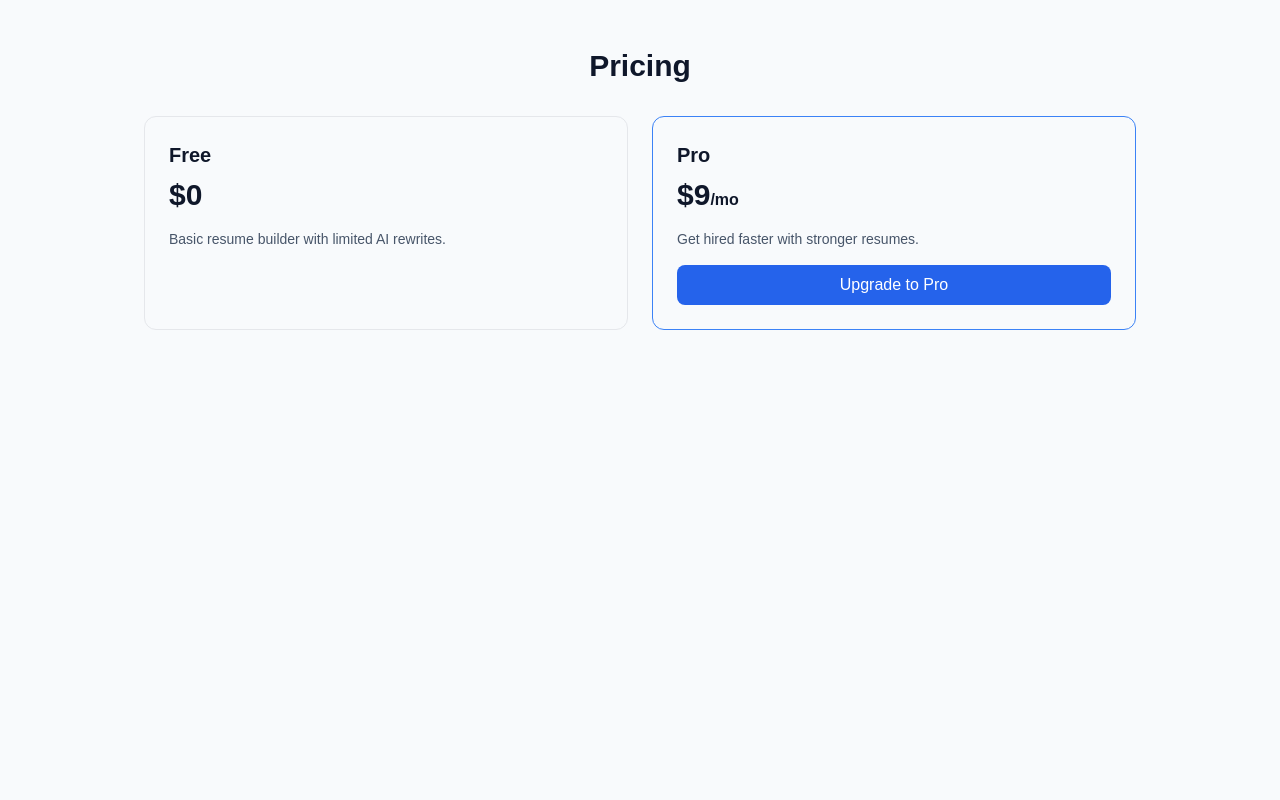
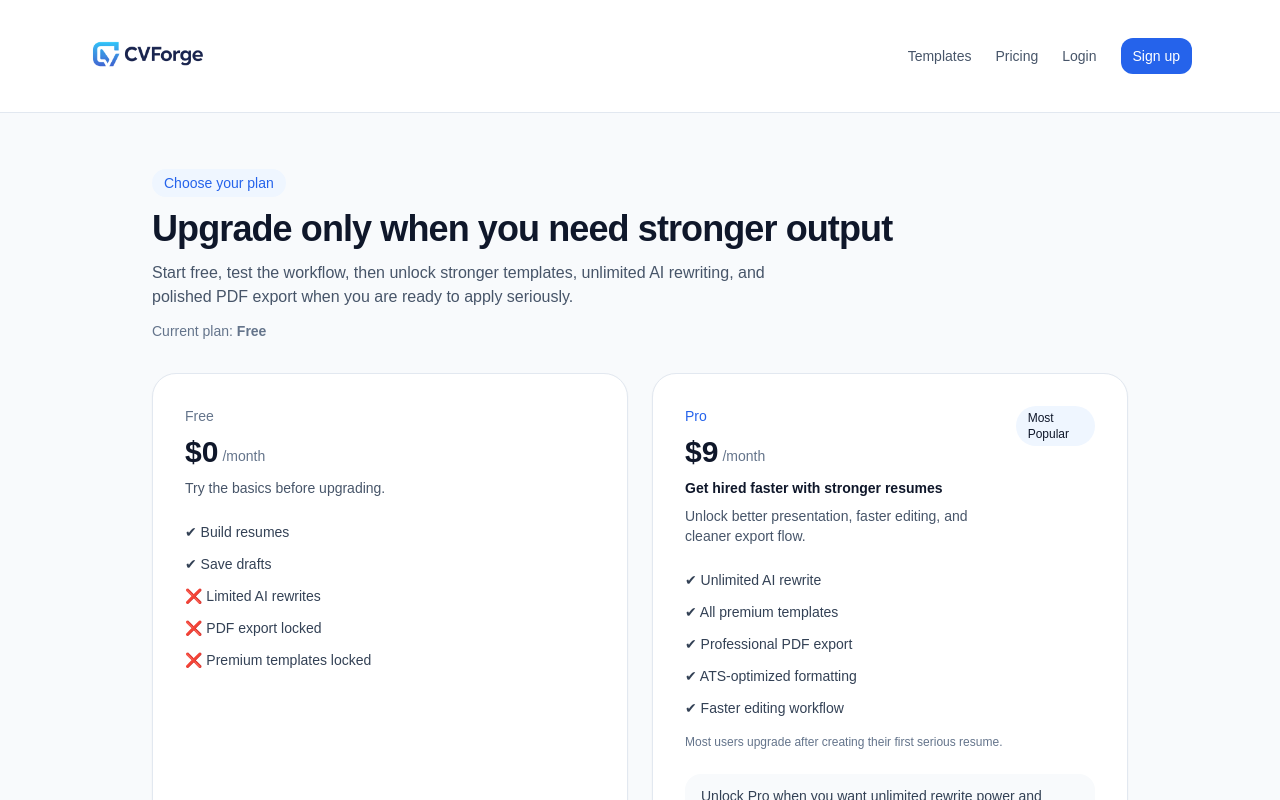
Before and after one commit to kalex-313/resume-mvp, a Next.js app: page /pricing in a window 1280 px wide. Shown: the top 800 px of the page. Built offline with nearby package versions, Linux system fonts and the light colour scheme; no server answers.

Commit message:
Restore pricing page

```diff
--- a/src/app/pricing/page.tsx
+++ b/src/app/pricing/page.tsx
@@ -1,34 +1,183 @@
 import Link from "next/link";
+import { SiteHeader } from "@/components/layout/site-header";
+import { SiteFooter } from "@/components/layout/site-footer";
+import { createClient } from "@/lib/supabase/server";
+import { getUserPlan } from "@/lib/ai/quota";
+import { UpgradeButtons } from "@/components/pricing/upgrade-buttons";
 
-export default function PricingPage() {
+export const dynamic = "force-dynamic";
+
+type Props = {
+  searchParams: Promise<{ upgrade?: string }>;
+};
+
+type ProfileStatus = {
+  cancel_at_period_end: boolean | null;
+  current_period_end: string | null;
+  subscription_status: string | null;
+};
+
+const PRO_PRICE_LABEL = "$9";
+const PRO_PRICE_PERIOD = "/month";
+
+function formatDate(dateString: string | null) {
+  if (!dateString) return "";
+  return new Date(dateString).toLocaleDateString();
+}
+
+export default async function PricingPage({ searchParams }: Props) {
+  const params = await searchParams;
+  const supabase = await createClient();
+  const { data } = await supabase.auth.getUser();
+  const user = data.user;
+  const plan = user ? await getUserPlan(user.id) : "free";
+  const proEnabled = plan === "pro";
+
+  let profileStatus: ProfileStatus | null = null;
+
+  if (user) {
+    const { data: profile } = await supabase
+      .from("profiles")
+      .select("cancel_at_period_end, current_period_end, subscription_status")
+      .eq("id", user.id)
+      .maybeSingle();
+
+    profileStatus = profile as ProfileStatus | null;
+  }
+
+  const scheduledCancellation =
+    !!profileStatus?.cancel_at_period_end &&
+    !!profileStatus?.current_period_end &&
+    new Date(profileStatus.current_period_end).getTime() > Date.now();
+
   return (
-    <div className="max-w-5xl mx-auto py-12 px-4">
-      <h1 className="text-3xl font-bold mb-8 text-center">Pricing</h1>
+    <div className="min-h-screen bg-slate-50">
+      <SiteHeader />
+      <main className="mx-auto max-w-5xl px-6 py-14">
+        <div className="mb-8 flex items-start justify-between gap-4">
+          <div>
+            <p className="mb-3 inline-flex rounded-full bg-brand-50 px-3 py-1 text-sm font-medium text-brand-600">
+              Choose your plan
+            </p>
+            <h1 className="text-4xl font-bold tracking-tight text-slate-900">
+              Upgrade only when you need stronger output
+            </h1>
+            <p className="mt-3 max-w-2xl text-slate-600">
+              Start free, test the workflow, then unlock stronger templates, unlimited AI rewriting,
+              and polished PDF export when you are ready to apply seriously.
+            </p>
+            <p className="mt-3 text-sm text-slate-500">
+              Current plan: <span className="font-semibold">{proEnabled ? "Pro" : "Free"}</span>
+            </p>
+          </div>
+          {user ? <UpgradeButtons isPro={proEnabled} /> : null}
+        </div>
 
-      <div className="grid md:grid-cols-2 gap-6">
-        <div className="border rounded-xl p-6">
-          <h2 className="text-xl font-semibold mb-2">Free</h2>
-          <p className="text-3xl font-bold mb-4">$0</p>
-          <p className="mb-4 text-sm text-slate-600">
-            Basic resume builder with limited AI rewrites.
+        {params.upgrade === "success" ? (
+          <div className="mb-6 rounded-xl border border-green-200 bg-green-50 px-4 py-3 text-sm text-green-800">
+            Payment completed. Your Pro plan should activate shortly.
+          </div>
+        ) : null}
+
+        {params.upgrade === "cancelled" ? (
+          <div className="mb-6 rounded-xl border border-amber-200 bg-amber-50 px-4 py-3 text-sm text-amber-800">
+            Checkout was cancelled. Your current plan has not changed.
+          </div>
+        ) : null}
+
+        {scheduledCancellation ? (
+          <div className="mb-6 rounded-xl border border-amber-200 bg-amber-50 px-4 py-3 text-sm text-amber-900">
+            Your Pro plan is scheduled to cancel on{" "}
+            <span className="font-semibold">{formatDate(profileStatus?.current_period_end || null)}</span>.
+            You still have Pro access until then.
+          </div>
+        ) : null}
+
+        <div className="grid gap-6 md:grid-cols-2">
+          <div className="rounded-3xl border border-slate-200 bg-white p-8 shadow-sm">
+            <div className="mb-6">
+              <p className="text-sm font-medium text-slate-500">Free</p>
+              <div className="mt-2 flex items-end gap-1">
+                <h2 className="text-3xl font-bold text-slate-900">$0</h2>
+                <span className="pb-1 text-sm text-slate-500">/month</span>
+              </div>
+              <p className="mt-2 text-sm text-slate-600">
+                Try the basics before upgrading.
               </p>
             </div>
 
-        <div className="border rounded-xl p-6 border-blue-500">
-          <h2 className="text-xl font-semibold mb-2">Pro</h2>
-          <p className="text-3xl font-bold mb-4">$9<span className="text-base">/mo</span></p>
-          <p className="mb-4 text-sm text-slate-600">
-            Get hired faster with stronger resumes.
+            <ul className="space-y-3 text-sm text-slate-700">
+              <li>✔ Build resumes</li>
+              <li>✔ Save drafts</li>
+              <li>❌ Limited AI rewrites</li>
+              <li>❌ PDF export locked</li>
+              <li>❌ Premium templates locked</li>
+            </ul>
+          </div>
+
+          <div
+            className={[
+              "rounded-3xl bg-white p-8 shadow-sm",
+              proEnabled ? "border-2 border-brand-600" : "border border-slate-200",
+            ].join(" ")}
+          >
+            <div className="mb-6 flex items-start justify-between gap-3">
+              <div>
+                <p className="text-sm font-medium text-brand-600">Pro</p>
+                <div className="mt-2 flex items-end gap-1">
+                  <h2 className="text-3xl font-bold text-slate-900">{PRO_PRICE_LABEL}</h2>
+                  <span className="pb-1 text-sm text-slate-500">{PRO_PRICE_PERIOD}</span>
+                </div>
+                <p className="mt-2 text-sm font-semibold text-slate-900">
+                  Get hired faster with stronger resumes
+                </p>
+                <p className="mt-2 text-sm text-slate-600">
+                  Unlock better presentation, faster editing, and cleaner export flow.
+                </p>
+              </div>
+              <span className="rounded-full bg-brand-50 px-3 py-1 text-xs font-medium text-brand-700">
+                Most Popular
+              </span>
+            </div>
+
+            <ul className="space-y-3 text-sm text-slate-700">
+              <li>✔ Unlimited AI rewrite</li>
+              <li>✔ All premium templates</li>
+              <li>✔ Professional PDF export</li>
+              <li>✔ ATS-optimized formatting</li>
+              <li>✔ Faster editing workflow</li>
+            </ul>
+
+            <p className="mt-4 text-xs text-slate-500">
+              Most users upgrade after creating their first serious resume.
             </p>
 
+            <div className="mt-6 rounded-2xl bg-slate-50 px-4 py-3 text-sm text-slate-700">
+              {proEnabled ? (
+                scheduledCancellation ? (
+                  <p>Your subscription will remain Pro until {formatDate(profileStatus?.current_period_end || null)}.</p>
+                ) : (
+                  <p>You are currently on the Pro plan.</p>
+                )
+              ) : (
+                <p>Unlock Pro when you want unlimited rewrite power and polished export-ready resumes.</p>
+              )}
+            </div>
+
+            {!user ? (
+              <div className="mt-6">
                 <Link
                   href="/upgrade"
-            className="inline-block w-full text-center rounded-lg bg-blue-600 text-white py-2 font-medium hover:bg-blue-700"
+                  className="inline-flex w-full items-center justify-center rounded-xl bg-brand-600 px-4 py-3 text-sm font-medium text-white hover:opacity-95"
                 >
-            Upgrade to Pro
+                  Start My Pro Plan
                 </Link>
               </div>
+            ) : null}
           </div>
+        </div>
+      </main>
+      <SiteFooter />
     </div>
   );
 }
```
Also changed, not shown: README_PRICING_RESTORE.txt (added). Lines whose indentation alone changed are shown as unchanged.
